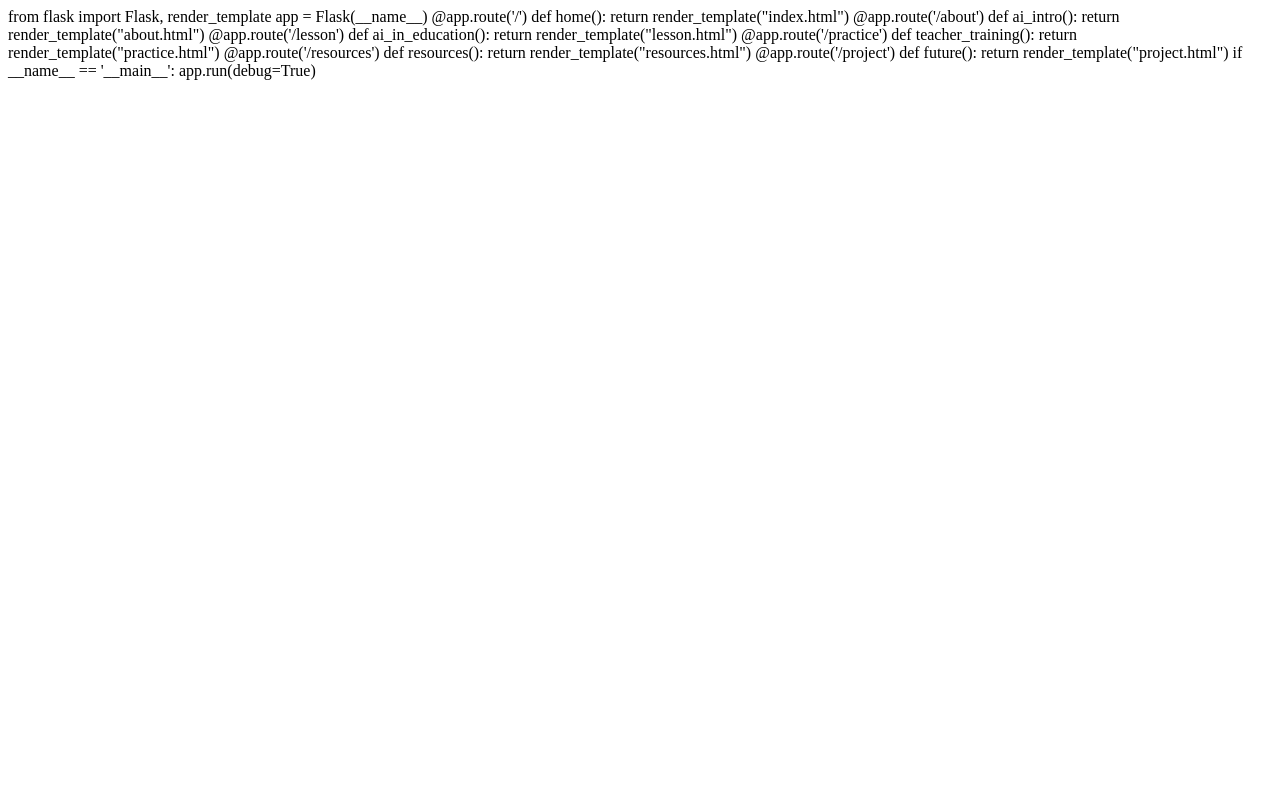
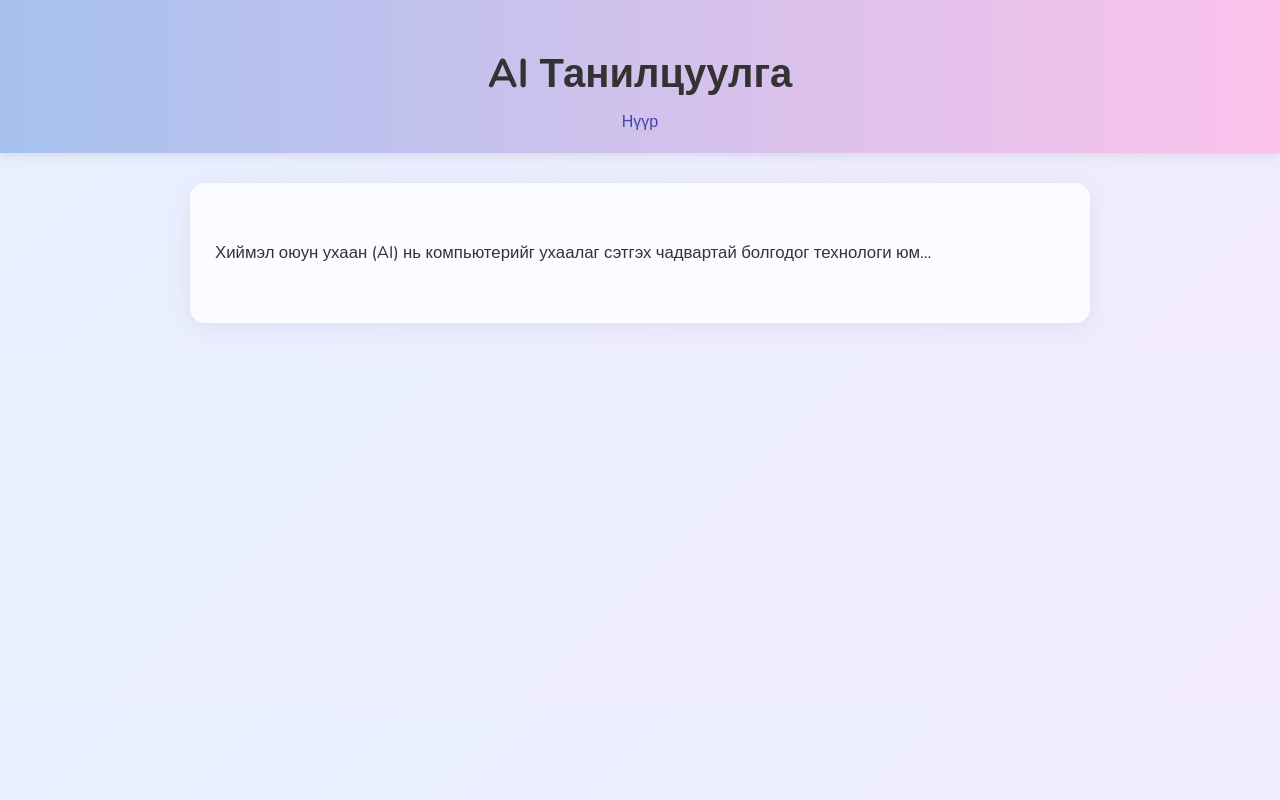
Before and after one commit to EnkhjargalB1316/National-AI, a Flask app: page /lesson in a window 1280 px wide. Run offline with Flask 3, Linux system fonts and the light colour scheme.

Commit message:
Updated HTML templates

```diff
--- a/templates/lesson.html
+++ b/templates/lesson.html
@@ -1,30 +1,17 @@
-from flask import Flask, render_template
-
-app = Flask(__name__)
-
-@app.route('/')
-def home():
-    return render_template("index.html")
-
-@app.route('/about')
-def ai_intro():
-    return render_template("about.html")
-
-@app.route('/lesson')
-def ai_in_education():
-    return render_template("lesson.html")
-
-@app.route('/practice')
-def teacher_training():
-    return render_template("practice.html")
-
-@app.route('/resources')
-def resources():
-    return render_template("resources.html")
-
-@app.route('/project')
-def future():
-    return render_template("project.html")
-
-if __name__ == '__main__':
-    app.run(debug=True)
+<!DOCTYPE html>
+<html lang="mn">
+<head>
+  <meta charset="UTF-8">
+  <title>AI Танилцуулга</title>
+  <link rel="stylesheet" href="{{ url_for('static', filename='css/style.css') }}">
+</head>
+<body>
+  <header>
+    <h1>AI Танилцуулга</h1>
+    <nav><a href="/">Нүүр</a></nav>
+  </header>
+  <section>
+    <p>Хиймэл оюун ухаан (AI) нь компьютерийг ухаалаг сэтгэх чадвартай болгодог технологи юм...</p>
+  </section>
+</body>
+</html>
```
Also changed, not shown: templates/about.html (+17 -0 lines), templates/practice.html (+17 -0 lines), templates/project.html (+17 -0 lines), templates/resources.html (+17 -0 lines).
